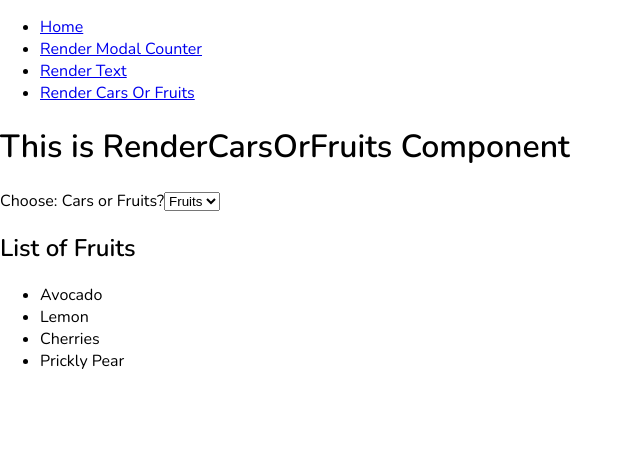
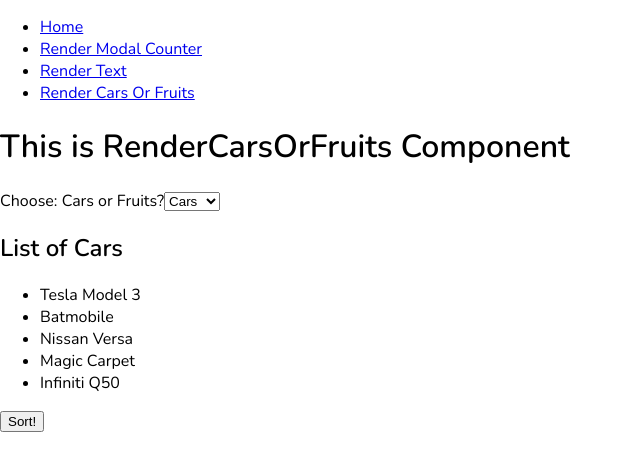
Before and after one commit to ulaura/amex-exercises, a React (Create React App) app: page /rendercarsorfruits in a window 1280 px wide. Shown: the top 470 px of the page, without its empty margins (0-640 px from the left). Built offline with nearby package versions, Linux system fonts and the light colour scheme.

Commit message:
chore: trying to sort list. no luck. removed a lot of unneeded code.

```diff
--- a/src/App.js
+++ b/src/App.js
@@ -1,4 +1,4 @@
-import React, { Component } from 'react';
+import React from 'react';
 import { BrowserRouter as Router, Route, Link} from "react-router-dom";
 import Home from "./containers/HomePage/HomePage";
 import RenderModalCounter from "./containers/RenderModalCounter/RenderModalCounter";
--- a/src/containers/RenderCarsOrFruits/CarsList.js
+++ b/src/containers/RenderCarsOrFruits/CarsList.js
@@ -1,15 +1,33 @@
 import React, { Component } from 'react';
 
 class CarsList extends Component {
+  // constructor(props){
+  //   super(props);
+
+  //   // this.state = {
+  //   //   cars: ["Tesla Model 3", "Batmobile", "Nissan Versa", "Magic Carpet", "Infiniti Q50"]
+  //   // }
+  // }
+
+
   render() {
     return (
       <div>
         <h2>List of Cars</h2>
         <ul>
-          <li>Tesla Model 3</li>
-          <li>Batmobile</li>
-          <li>Nissan Versa</li>
-          <li>Magic Carpet</li>
+          {/* {this.props.cars.map(car => {
+            return <li key={car}>{car}</li>
+          })} */}
+
+          {this.props.sort === "asc" ? (
+            [...this.props.cars].sort().map(car => {
+              return <li key={car}>{car}</li>
+            })
+          ) : (
+            this.props.cars.map(car => {
+              return <li key={car}>{car}</li>
+            })
+          )}
         </ul>
       </div>
     )
--- a/src/containers/RenderCarsOrFruits/FruitsList.js
+++ b/src/containers/RenderCarsOrFruits/FruitsList.js
@@ -1,15 +1,22 @@
 import React, { Component } from 'react';
 
 class FruitsList extends Component {
+  constructor(props){
+    super(props);
+
+    this.state = {
+      fruits: ["Avocado", "Lemon", "Cherries", "Prickly Pear", "Blueberries"]
+    }
+  }
+
   render() {
     return (
       <div>
         <h2>List of Fruits</h2>
         <ul>
-          <li>Avocado</li>
-          <li>Lemon</li>
-          <li>Cherries</li>
-          <li>Prickly Pear</li>
+          {this.state.fruits.map(fruit => {
+            return <li key={fruit}>{fruit}</li>
+          })}
         </ul>
     </div>
     )
--- a/src/containers/RenderCarsOrFruits/RenderCarsOrFruits.js
+++ b/src/containers/RenderCarsOrFruits/RenderCarsOrFruits.js
@@ -8,12 +8,22 @@ class RenderCarsOrFruits extends Component {
     super(props);
 
     this.state = {
-      value: "Fruits"
+      value: "Cars",
+      sortDirection: false,
+      cars: ["Tesla Model 3", "Batmobile", "Nissan Versa", "Magic Carpet", "Infiniti Q50"]
     }
   }
 
   handleOptionChange = e => {
     this.setState({value: e.target.value});
+  }
+
+  handleSortButton = () => {
+    if (this.state.sortDirection === false) {
+      this.setState((state) => ({
+        sortDirection: state.sortDirection = "asc"
+      }, console.log(this.state.sortDirection)))
+    }
   }
 
   render() {
@@ -26,16 +36,18 @@ class RenderCarsOrFruits extends Component {
             Choose: Cars or Fruits?
             <select value={this.state.value} onChange={this.handleOptionChange}>
               <option value="Cars">Cars</option>
-              <option value="Fruits" defaultValue>Fruits</option>
+              <option value="Fruits">Fruits</option>
             </select>
           </label>
         </form>
 
         {this.state.value === "Cars" ? (
-          <CarsList />
+          <CarsList cars={this.state.cars} sort={this.state.sortDirection} />
         ) : (
-          <FruitsList />
+          <FruitsList sort={this.state.sortDirection} />
         )}
+
+        <button onClick={this.handleSortButton}>Sort!</button>
       </div>
     )
   }
--- a/src/containers/RenderModalCounter/Modal.js
+++ b/src/containers/RenderModalCounter/Modal.js
@@ -1,9 +1,6 @@
 import React, { Component } from 'react';
 
 class Modal extends Component {
-  constructor(props){
-    super(props);
-  }
 
   render() {
     return (
```
